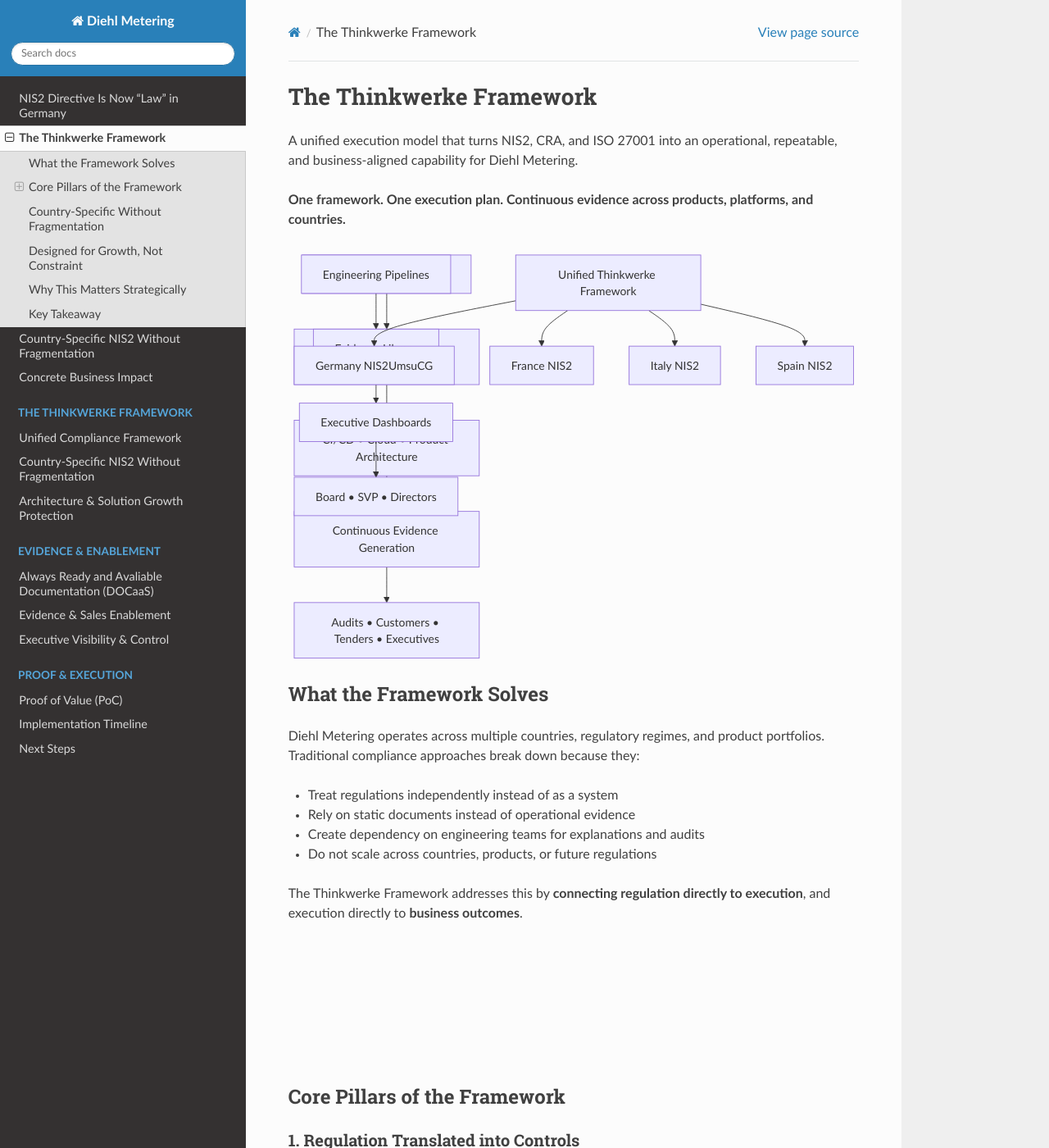
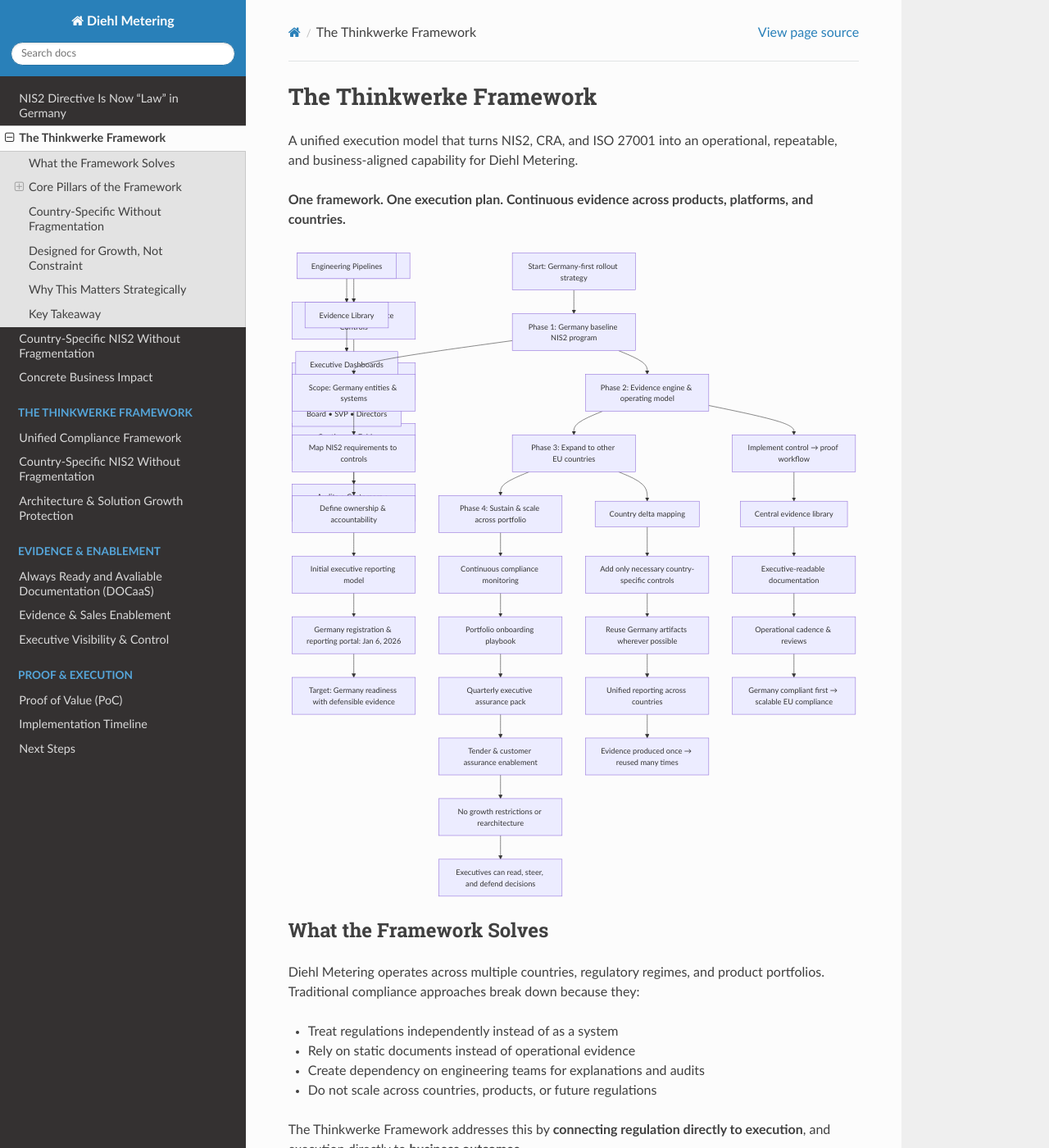
Before and after one commit to Mynkskhr/diehlmetering, a Sphinx documentation site: the page built from docs/source/thinkwerke-framework.rst, in a window 1280 px wide and 1400 px high. Shown: the whole window at 82% size. Built offline with Sphinx 7.4.7 and the Read the Docs theme 3.1.0, drawn with Linux system fonts in a browser that asks for light colours; pages that are not in the unit, such as notebooks, are missing from menus.

Commit message:
Update thinkwerke-framework.rst

```diff
--- a/docs/source/thinkwerke-framework.rst
+++ b/docs/source/thinkwerke-framework.rst
@@ -126,16 +126,46 @@
 .. mermaid::
 
    flowchart TB
-       CORE[Unified Thinkwerke Framework]
-       DE[Germany NIS2UmsuCG]
-       FR[France NIS2]
-       IT[Italy NIS2]
-       ES[Spain NIS2]
 
-       CORE --> DE
-       CORE --> FR
-       CORE --> IT
-       CORE --> ES
+      A["Start: Germany-first rollout strategy"] --> B["Phase 1: Germany baseline NIS2 program"]
+      B --> C["Phase 2: Evidence engine & operating model"]
+      C --> D["Phase 3: Expand to other EU countries"]
+      D --> E["Phase 4: Sustain & scale across portfolio"]
+
+      %% Phase 1
+      B --> P1a["Scope: Germany entities & systems"]
+      P1a --> P1b["Map NIS2 requirements to controls"]
+      P1b --> P1c["Define ownership & accountability"]
+      P1c --> P1d["Initial executive reporting model"]
+
+      %% Milestone
+      P1d --> M1a["Germany registration & reporting portal: Jan 6, 2026"]
+      M1a --> M1b["Target: Germany readiness with defensible evidence"]
+
+      %% Phase 2
+      C --> P2a["Implement control → proof workflow"]
+      P2a --> P2b["Central evidence library"]
+      P2b --> P2c["Executive-readable documentation"]
+      P2c --> P2d["Operational cadence & reviews"]
+
+      %% Phase 3
+      D --> P3a["Country delta mapping"]
+      P3a --> P3b["Add only necessary country-specific controls"]
+      P3b --> P3c["Reuse Germany artifacts wherever possible"]
+      P3c --> P3d["Unified reporting across countries"]
+
+      %% Phase 4
+      E --> P4a["Continuous compliance monitoring"]
+      P4a --> P4b["Portfolio onboarding playbook"]
+      P4b --> P4c["Quarterly executive assurance pack"]
+      P4c --> P4d["Tender & customer assurance enablement"]
+
+      %% Executive Outcomes
+      P2d --> O1["Germany compliant first → scalable EU compliance"]
+      P3d --> O2["Evidence produced once → reused many times"]
+      P4d --> O3["No growth restrictions or rearchitecture"]
+      O3 --> O4["Executives can read, steer, and defend decisions"]
+
 
 
 This allows Diehl Metering to:
```
